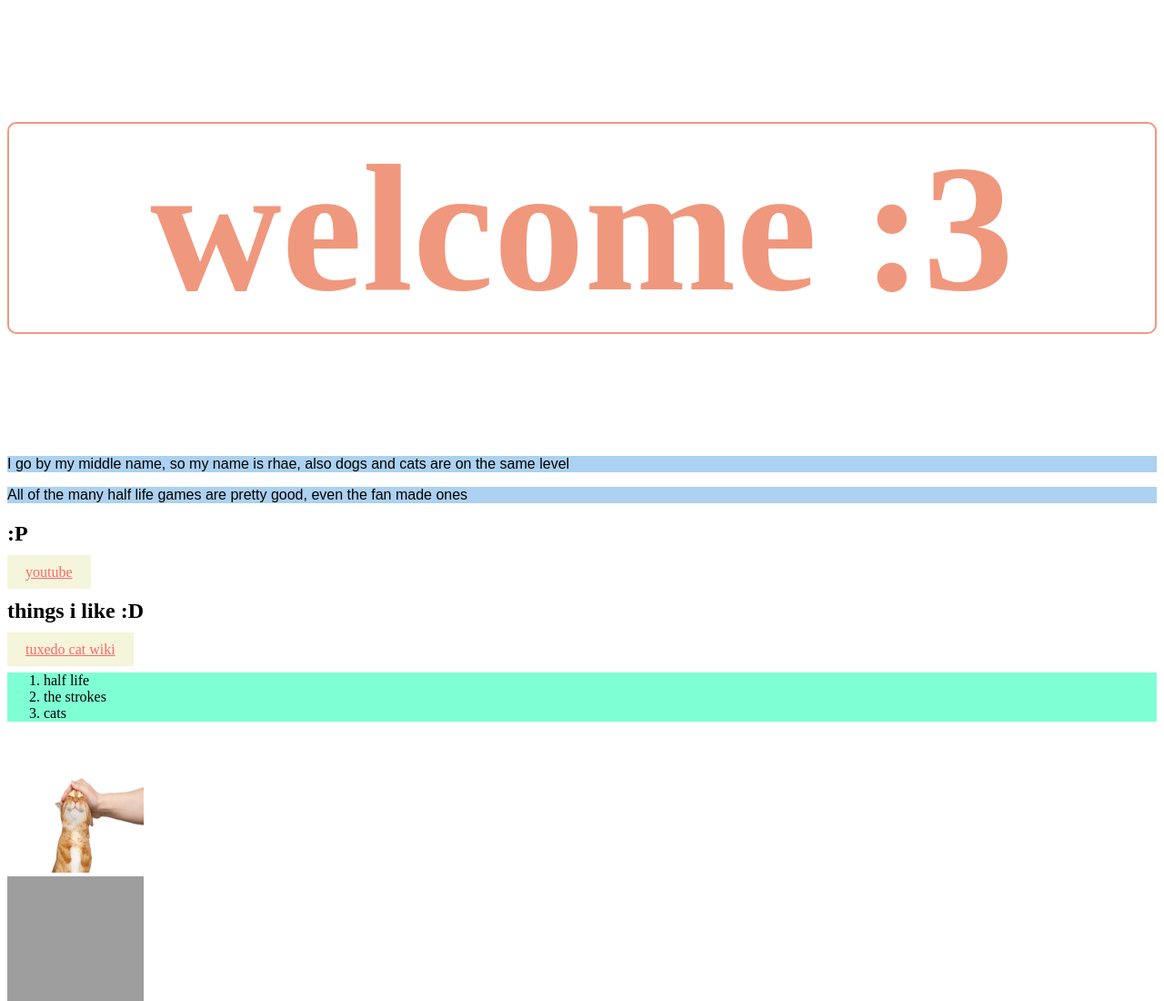
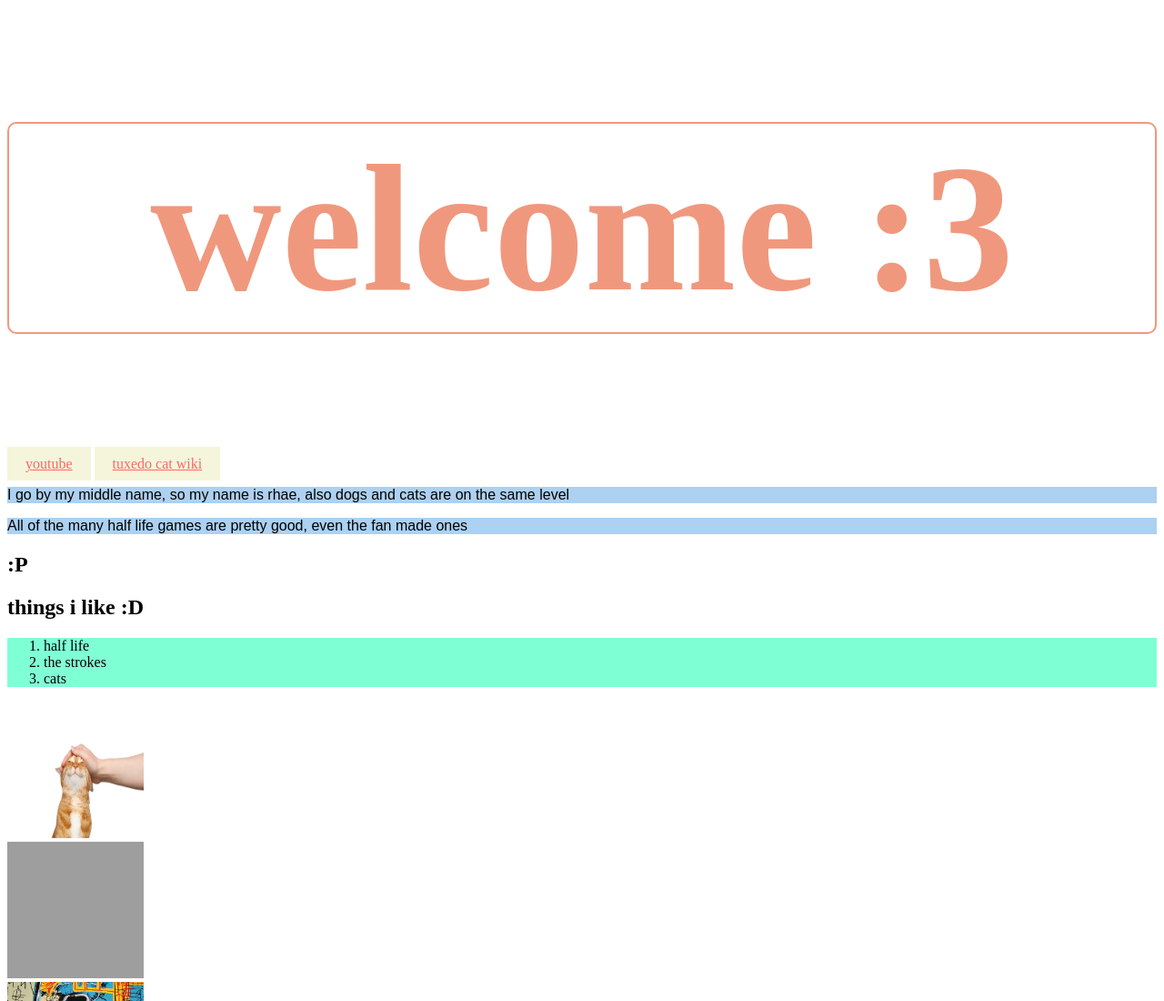
Before and after one commit to tcstor-kaylees/randomproject, a plain HTML site: page index.html in a window 1280 px wide. Shown: the top 1100 px of the page at 91% size. Drawn offline with Linux system fonts and the light colour scheme; grey boxes are pictures that could not be loaded.

Commit message:
Update index.html

```diff
--- a/index.html
+++ b/index.html
@@ -8,12 +8,12 @@
 </head>
 <body>
     <h1><center>welcome :3</center></h1>
+    <div class="navbar">
+    <nav><a href=https://www.youtube.com/youtube class="button">youtube</a>  <a href="tuxedo.html" class="button">tuxedo cat wiki</a></nav></div>
     <p>I go by my middle name, so my name is rhae, also dogs and cats are on the same level</p>
     <p>All of the many half life games are pretty good, even the fan made ones</p>
     <h2>:P</h2>
-    <a href=https://www.youtube.com/youtube class="button">youtube</a>
     <h2>things i like :D</h2>
-    <a href="tuxedo.html" class="button">tuxedo cat wiki</a>
     <ol>
         <li> half life</li>
         <li>the strokes</li>
```
